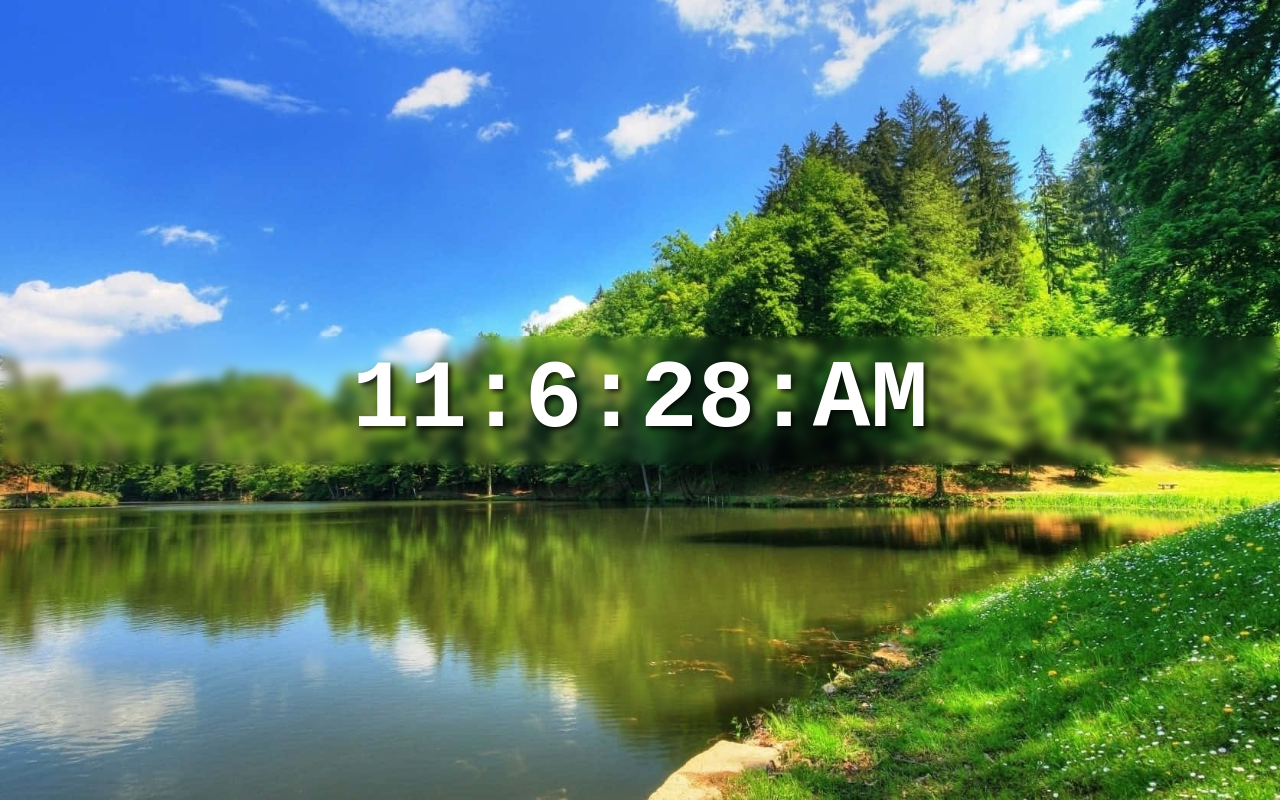
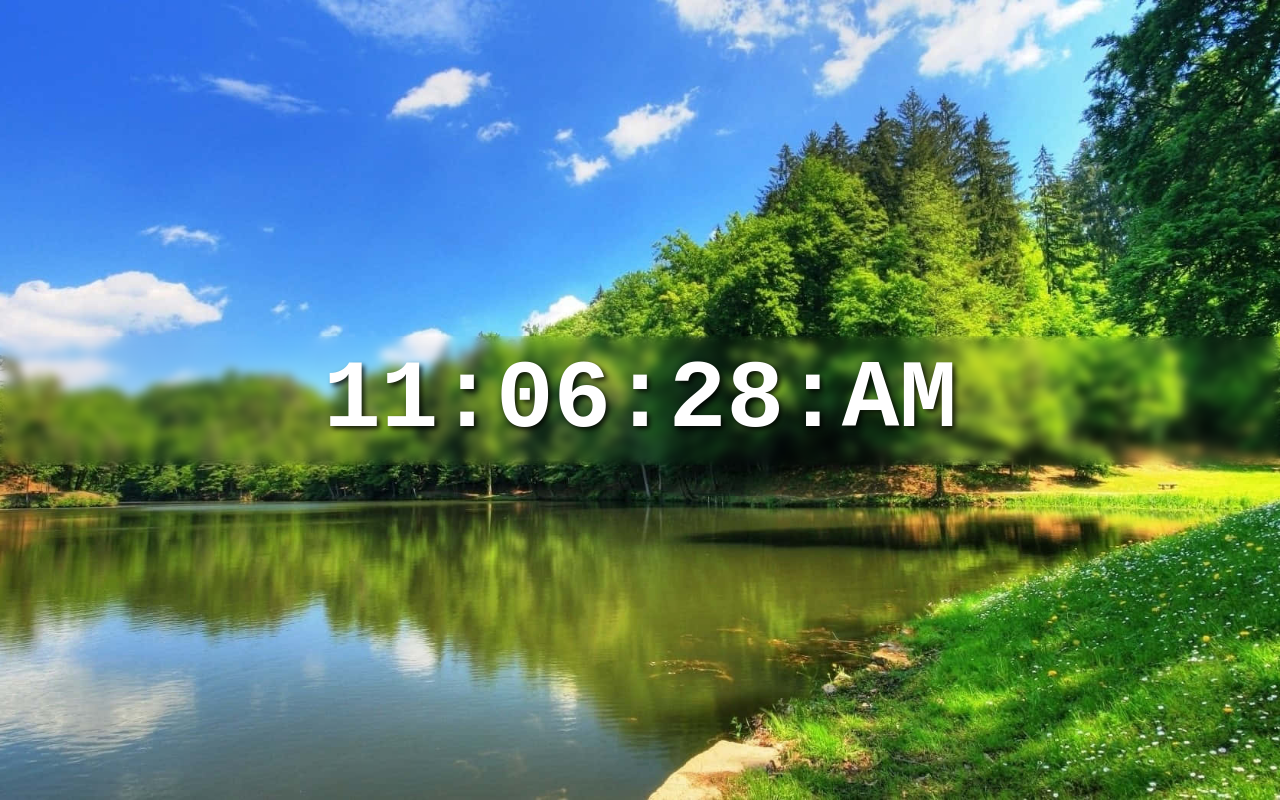
Before and after one commit to AhmadRabie1/Digital-Clock-App, a React (Vite) app in the folder my-react/: page / in a window 1280 px wide. Built offline with nearby package versions, Linux system fonts and the light colour scheme.

Commit message:
solve the zero problem

```diff
--- a/my-react/src/DigitalClock.jsx
+++ b/my-react/src/DigitalClock.jsx
@@ -22,7 +22,11 @@ function DigitalClock() {
 
         hours = hours % 12 || 12;
 
-        return `${hours}:${minutes}:${seconds}:${merdiem}`;
+        return `${padZero(hours)}:${padZero(minutes)}:${padZero(seconds)}:${merdiem}`;
+    }
+
+    function padZero(number){
+        return (number < 10 ? "0" : "") + number;
     }
 
 
```
